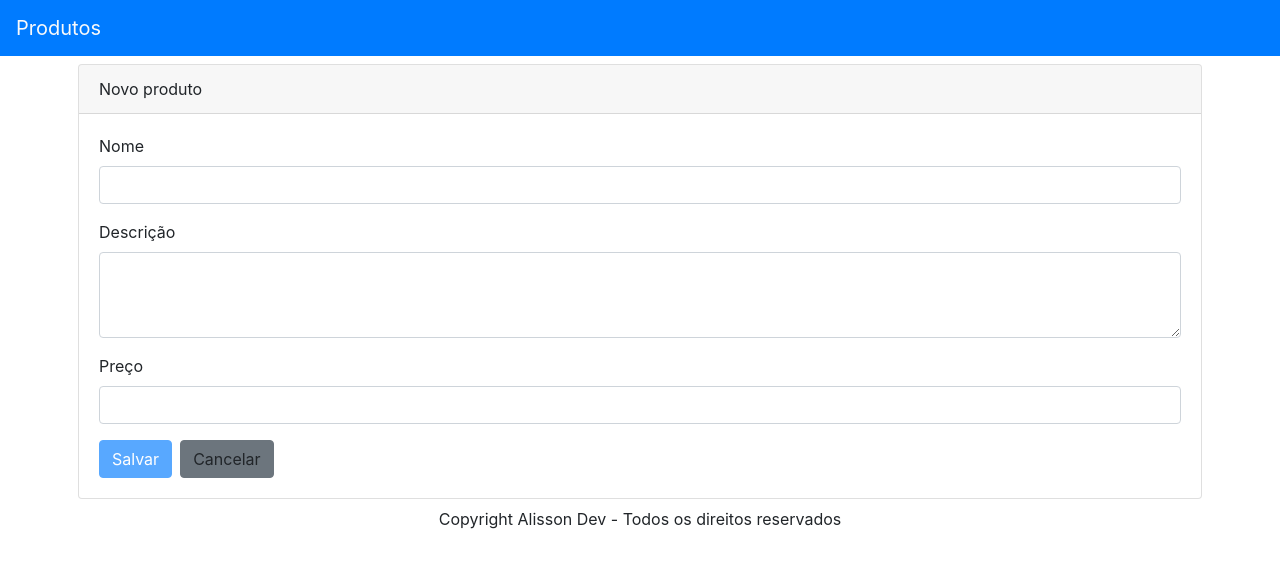
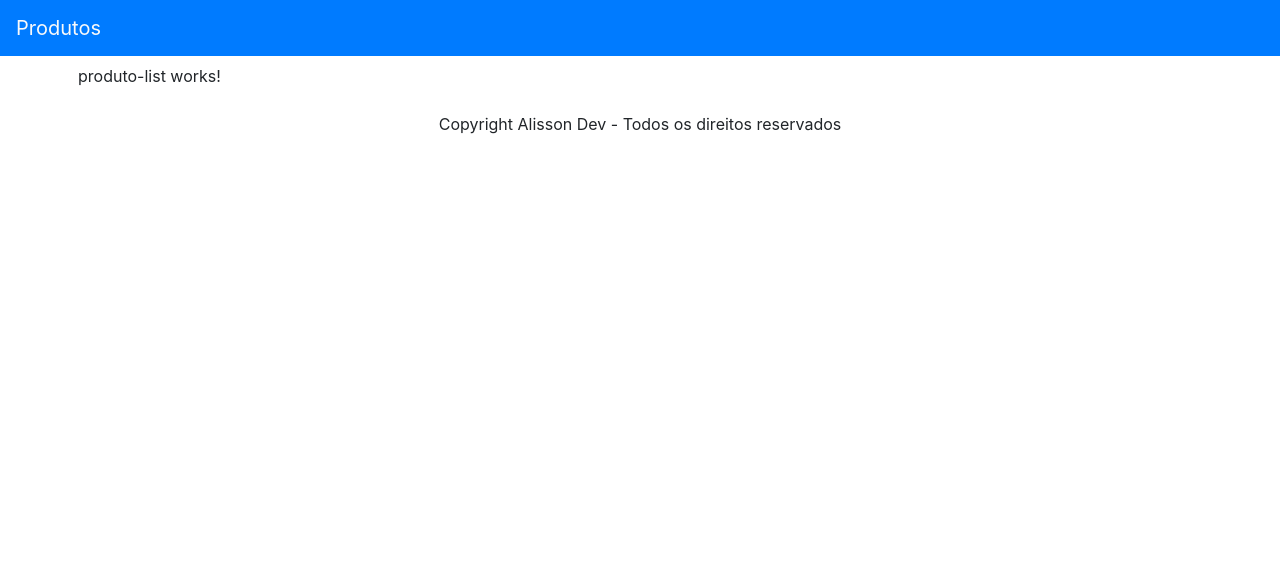
Before and after one commit to youssfbr/angular_produtos, an Angular app: page / in a window 1280 px wide. Shown: the top 568 px of the page. Built offline with nearby package versions, Linux system fonts and the light colour scheme.

Commit message:
Trabalhando com a grid de produtos

```diff
--- a/src/app/app.component.html
+++ b/src/app/app.component.html
@@ -1,4 +1,4 @@
 <div class="container p-2">
-    <app-produto-form></app-produto-form>
+    <app-produto-list></app-produto-list>
     <router-outlet></router-outlet>
 </div>
```
